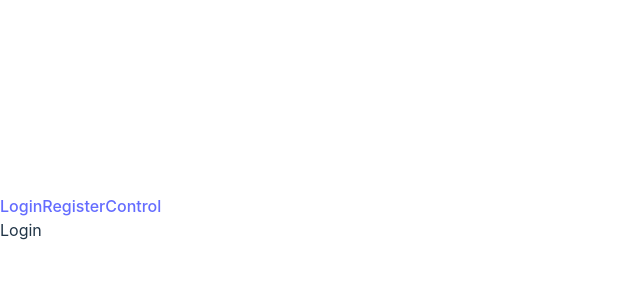
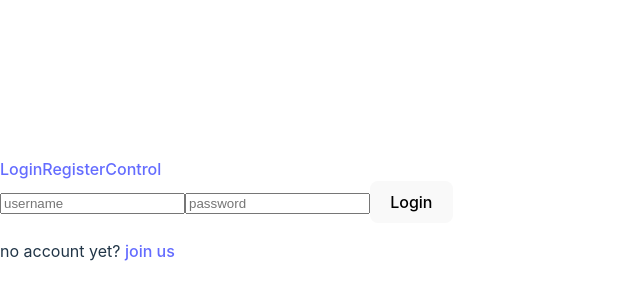
Before and after one commit to ShlomoSha/finalProgectReact_cleintSide, a React (Vite) app: page /login in a window 1280 px wide. Shown: the part 182-482 px from the top of the page, without its empty margins (0-640 px from the left). Built offline with nearby package versions, Linux system fonts and the light colour scheme; no server answers.

Commit message:
login components done

```diff
--- a/src/components/auths/Login.tsx
+++ b/src/components/auths/Login.tsx
@@ -1,7 +1,30 @@
-import React from 'react'
+import { useEffect, useState } from 'react'
+import { RootState, useAppDispatch, useAppSelector } from '../../redux/stor'
+import { fetchLogin } from '../../redux/userSlice'
+import { NavLink, useNavigate } from 'react-router-dom'
 
 export default function Login() {
+  const dispatch = useAppDispatch()
+  const navigate = useNavigate()
+  const { user } = useAppSelector((state: RootState) => state.user)
+  const [username, setUserName] = useState('')
+  const [password, setPassword] = useState('')
+
+  useEffect(() => {
+    if (!user?._id) return
+    navigate('/control')
+  }, [user])
+
+  const handleLogin = () => {
+    dispatch(fetchLogin({username, password}))
+  }
+
   return (
-    <div>Login</div>
+    <div className='login'>
+      <input type="text" placeholder='username' value={username} onChange={(e) => setUserName(e.target.value)} />
+      <input type="password" placeholder='password' value={password} onChange={(e) => setPassword(e.target.value)} />
+      <button onClick={handleLogin}>Login</button>
+      <p>no account yet? <NavLink to={'/register'}>join us</NavLink></p>
+    </div>
   )
 }
```
